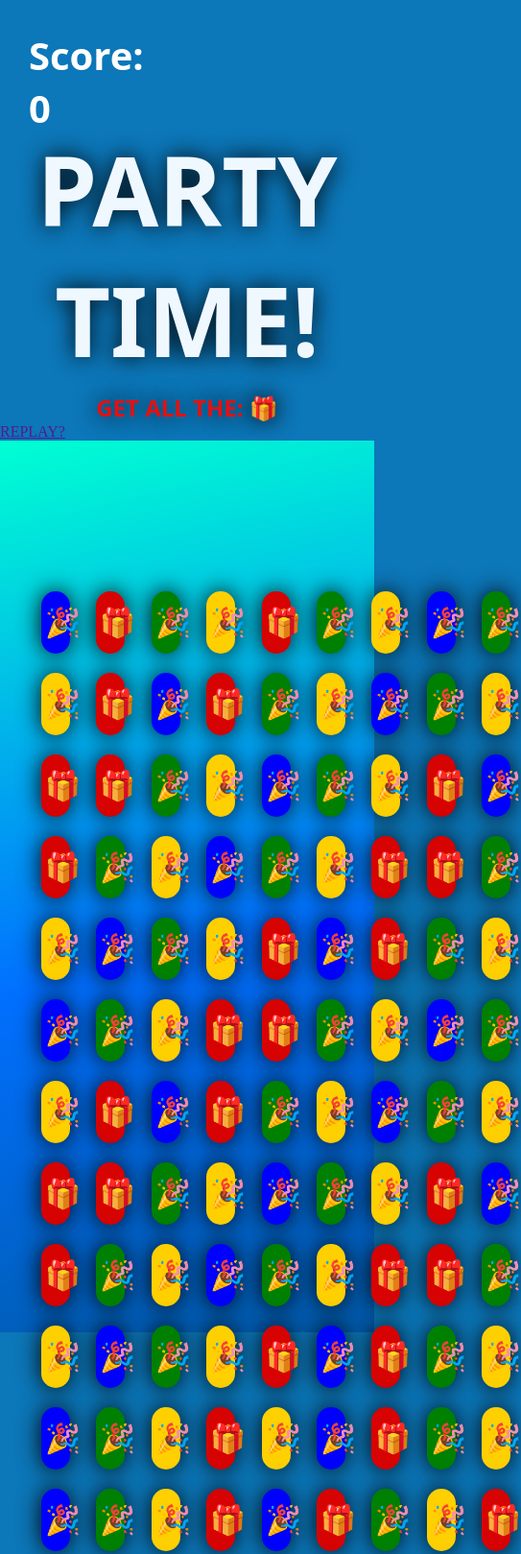
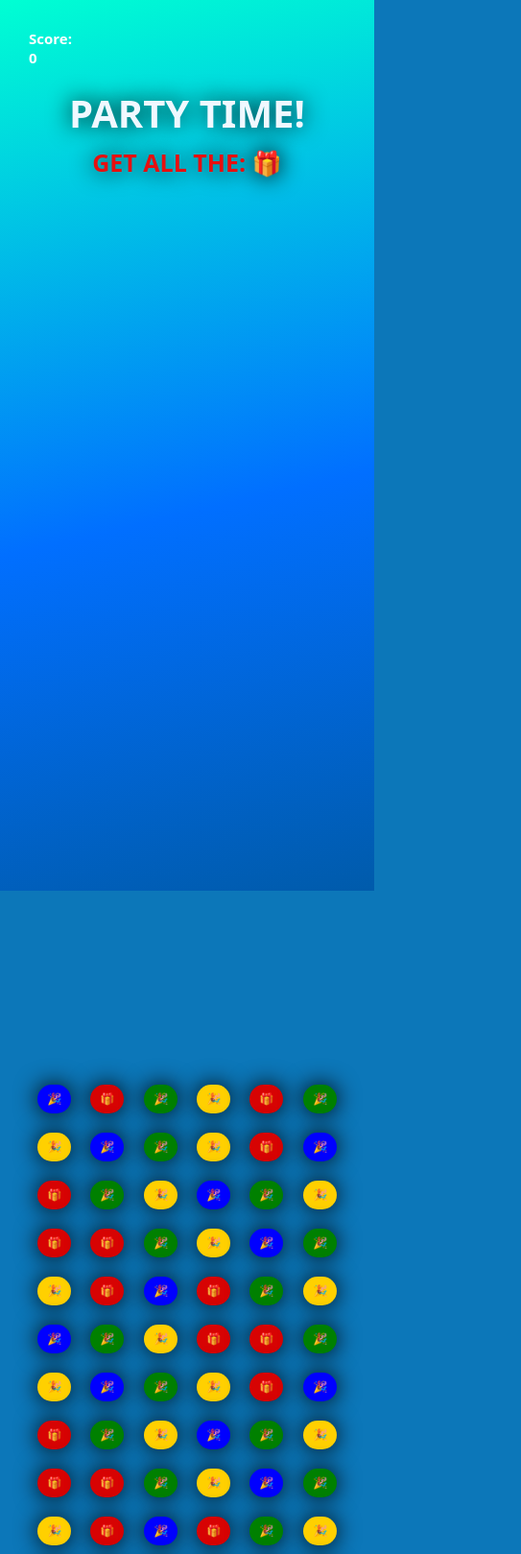
Before and after one commit to aidan-yip/party_time, a plain HTML site: page index.html in a window 390 px wide. Shown: the top 1619 px of the page at 96% size, 543 px wide, since content can reach past the window. Drawn offline with Linux system fonts and the light colour scheme; a web font is replaced by a local one.

Commit message:
Update party.css

```diff
--- a/party.css
+++ b/party.css
@@ -6,7 +6,7 @@
   box-sizing: border-box;
 }
 
-@import url('https://fonts.googleapis.com/css2?family=Albert+Sans:ital,wght@0,100..900;1,100..900&family=Gugi&family=IBM+Plex+Mono:ital,wght@0,100;0,200;0,300;0,400;0,500;0,600;0,700;1,100;1,200;1,300;1,400;1,500;1,600;1,700&family=Poppins:ital,wght@0,100;0,200;0,300;0,400;0,500;0,600;0,700;0,800;0,900;1,100;1,200;1,300;1,400;1,500;1,600;1,700;1,800;1,900&family=Rubik+80s+Fade&display=swap');
+@import url("https://fonts.googleapis.com/css2?family=Albert+Sans:ital,wght@0,100..900;1,100..900&family=Gugi&family=IBM+Plex+Mono:ital,wght@0,100;0,200;0,300;0,400;0,500;0,600;0,700;1,100;1,200;1,300;1,400;1,500;1,600;1,700&family=Poppins:ital,wght@0,100;0,200;0,300;0,400;0,500;0,600;0,700;0,800;0,900;1,100;1,200;1,300;1,400;1,500;1,600;1,700;1,800;1,900&family=Rubik+80s+Fade&display=swap");
 
 :root {
   --font_default: "Rubik 80s Fade", system-ui;
@@ -17,7 +17,7 @@
     top: 100%;
   }
   100% {
-  top: -200%;
+    top: -700%;
   }
 }
 
@@ -39,9 +39,20 @@
   }
 }
 
+@keyframes flip_button {
+  0% {
+    transform: rotateY(0deg);
+  }
+
+  100% {
+    transform: rotateY(180deg);
+  }
+}
+
 body {
   overflow: hidden;
   background-color: rgb(12, 119, 185);
+  cursor: cell;
 }
 
 #out {
@@ -60,7 +71,7 @@ body {
 
 h1 {
   display: absolute;
-  margin-top: 15%;
+  margin-top: 5%;
   text-align: center;
   align-items: center;
   font-family: var(--font_default);
@@ -71,29 +82,27 @@ h1 {
 }
 
 h2#red_text {
-  display: absolute;
   margin-top: 2%;
   text-align: center;
   align-items: center;
   font-family: var(--font_default);
+  font-size: 40px;
   color: rgb(231, 15, 15);
   text-shadow: 0px 0px 25px#000000;
-  z-index: 2;
 }
 
 h2#counter {
-  display: absolute;
   margin-top: 2%;
   text-align: center;
   align-items: center;
   font-family: var(--font_default);
+  font-size: 30px;
   color: rgb(237, 229, 229);
   text-shadow: 0px 0px 25px#000000;
-  z-index: 2;
 }
 
 h3#score {
-  display: absolute;
+  display: block;
   color: #ffffff;
   border: none;
   width: 10%;
@@ -105,36 +114,75 @@ h3#score {
   cursor: cell;
 }
 
+a#replay {
+  display: none;
+  justify-content: center;
+  margin-left: auto;
+  margin-right: auto;
+  margin-top: 3%;
+  color: #000000;
+  border: none;
+  width: 20%;
+  height: 70px;
+  border-radius: 25px;
+  font-family: var(--font_default);
+  font-size: 50px;
+  text-decoration: none;
+  cursor: cell;
+}
+
+a#replay:hover {
+  color: #6a1be0;
+}
+
+a#replay:visited {
+  color: #000000;
+}
+
+a#replay:visited:hover {
+  color: #6a1be0;
+}
+
+#navbar {
+  position: absolute;
+  justify-content: center;
+  background-color: transparent;
+  width: 100vw;
+  height: 0%;
+  z-index: 2;
+}
+
 #grid_container {
   position: absolute;
-  margin-top: 18%;
+  margin-top: 50%;
   padding: 10%;
   display: grid;
   width: 100%;
   gap: 20px;
-  grid-template-columns: auto auto auto auto auto auto auto auto auto;
+  grid-template-columns: auto auto auto auto auto auto;
   transition: credits 1s;
-  animation: 30s credits linear 1;
+  animation: 60s credits linear 1;
   animation-delay: 1s;
+  z-index: 0;
 }
 
 .grid_block {
-  display: absolute;
   justify-content: center;
   align-items: center;
   padding: 10%;
-  width: 80%;
-  height: 65px;
+  width: 60%;
+  height: 80px;
   border-radius: 25px;
   border: none;
   box-shadow: 0px 0px 25px #000000;
   margin-left: auto;
   margin-right: auto;
   font-family: sans-serif;
-  font-size: 30px;
-  z-index: 0;
+  font-size: 40px;
+  /*Animate*/
   animation: shake 1s ease-in-out;
   animation-iteration-count: infinite;
+  transition: 3s ease;
 }
 
 #blue {
@@ -156,6 +204,7 @@ h3#score {
 
 /*hover*/
 
+@media only screen and (min-width: 1000px) {
   #blue:hover {
     background-color: rgb(75, 150, 255);
     cursor: cell;
@@ -175,21 +224,78 @@ h3#score {
     background-color: rgb(255, 244, 125);
     cursor: cell;
   }
+}
 
 /*active*/
 
 .grid_block#blue:active {
   cursor: not-allowed;
+  animation: flip_button 0.1s linear infinite;
 }
 
 .grid_block#red:active {
   cursor: copy;
+  animation: flip_button 0.1s linear infinite;
 }
 
 .grid_block#green:active {
   cursor: not-allowed;
+  animation: flip_button 0.1s linear infinite;
 }
 
 .grid_block#yellow:active {
   cursor: not-allowed;
+  animation: flip_button 0.1s linear infinite;
 }
+
+@media only screen and (max-width: 1000px) {
+  #grid_container {
+    margin-top: 150%;
+    animation: 100s credits linear 1;
+  }
+
+  .grid_block {
+    padding: 3%;
+    width: 100%;
+    height: 30px;
+    border-radius: 25px;
+    font-size: 12px;
+  }
+
+  h1 {
+    display: absolute;
+    margin-top: 5%;
+    text-align: center;
+    align-items: center;
+    font-family: var(--font_default);
+    color: aliceblue;
+    font-size: 40px;
+    text-shadow: 0px 0px 25px#000000;
+    z-index: 2;
+  }
+
+  h2#red_text {
+    margin-top: 2%;
+    font-size: 25px;
+  }
+
+  h2#counter {
+    margin-top: 2%;
+    font-size: 20px;
+  }
+
+  h3#score {
+    width: 10%;
+    height: 70px;
+    border-radius: 25px;
+    font-size: 15px;
+    padding: 30px 30px;
+  }
+
+  a#replay {
+    margin-top: 3%;
+    width: 20%;
+    height: 70px;
+    font-size: 30px;
+  }
+}
```
Lines whose indentation alone changed are shown as unchanged.
